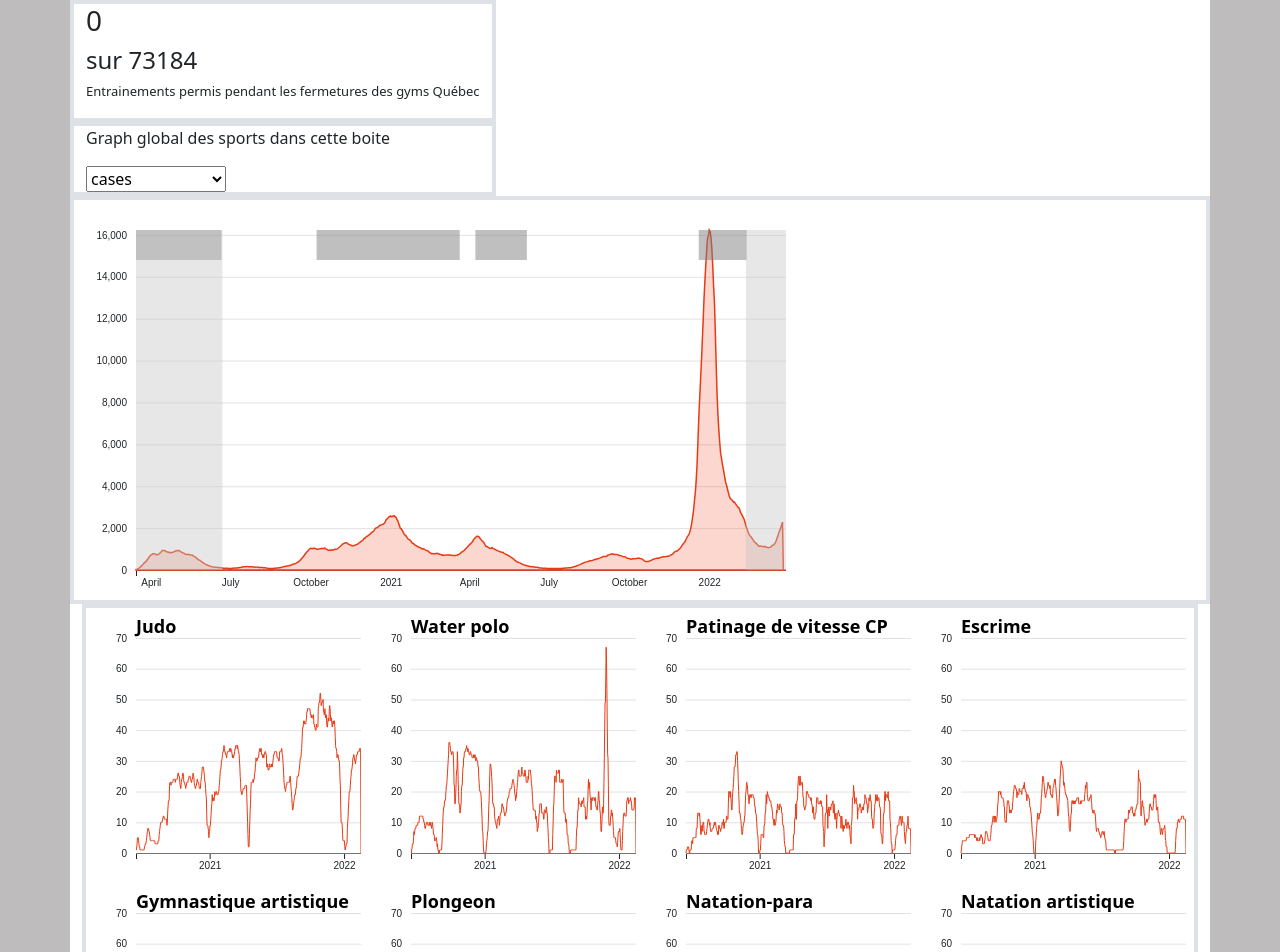
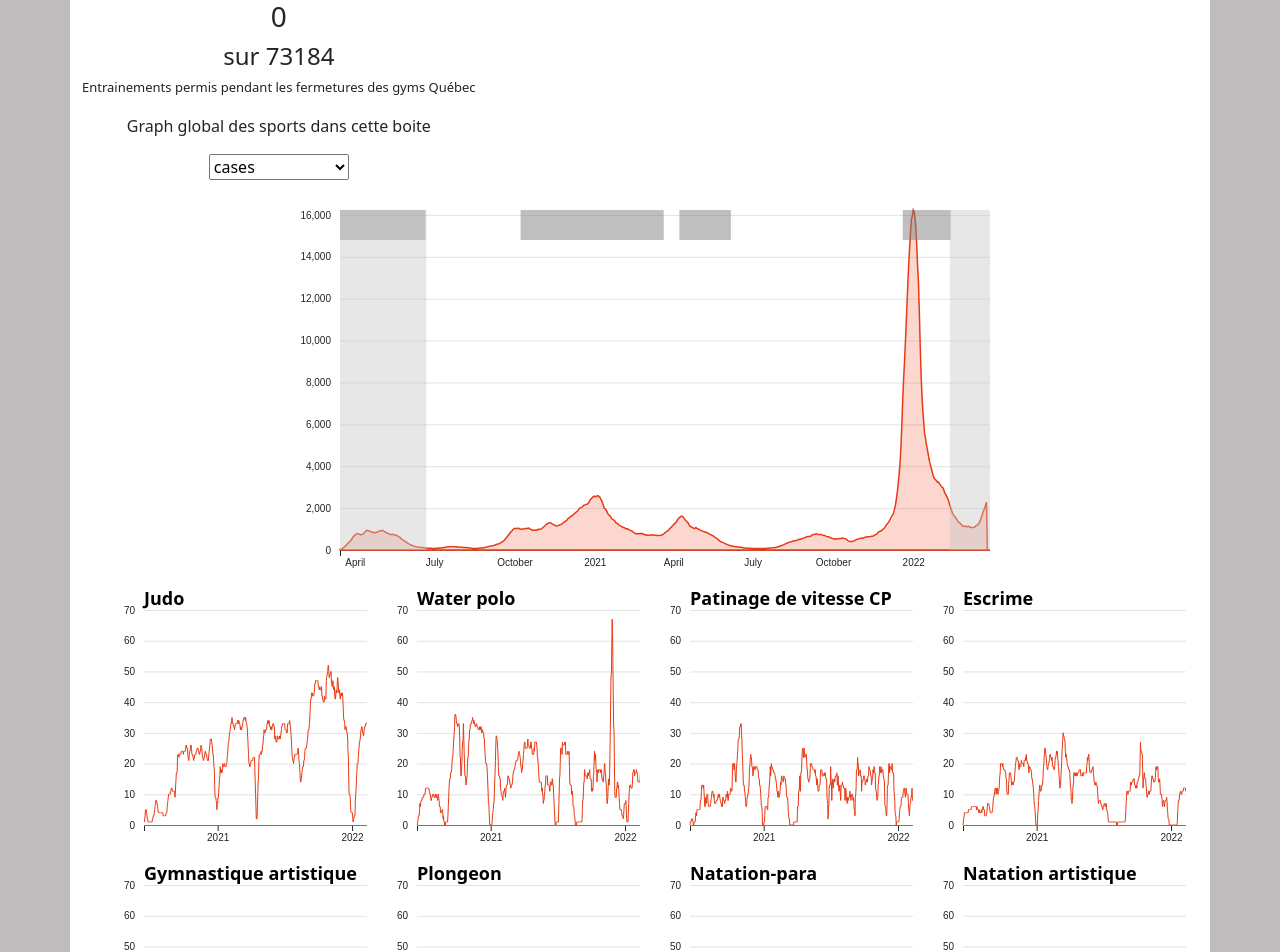
Before and after one commit to gaudasyl/INF8808_Covid-INS_H2022, a website built with Parcel: page projet/src/index.html in a window 1280 px wide. Shown: the top 952 px of the page. Built offline with nearby package versions, Linux system fonts and the light colour scheme; files whose address does not match are found by name.

Commit message:
remove bootstrap to make line separators look better

```diff
--- a/projet/src/assets/style.css
+++ b/projet/src/assets/style.css
@@ -27,3 +27,15 @@ main {
 .smallMultiple .y-axis-grid .domain path {
     display: none;
 }
+
+.container {
+    width: 100%;
+    text-align: center;
+}
+
+.container>svg {
+    width: calc(100% / 4);
+    display: inline-block;
+    vertical-align: top;
+    text-align: center;
+}
--- a/projet/src/index.html
+++ b/projet/src/index.html
@@ -9,7 +9,8 @@
 
   <link rel="stylesheet" href="assets/style.css">
   <!-- Bootstrap CSS -->
-  <link href="https://cdn.jsdelivr.net/npm/bootstrap@5.1.3/dist/css/bootstrap.min.css" rel="stylesheet" integrity="sha384-1BmE4kWBq78iYhFldvKuhfTAU6auU8tT94WrHftjDbrCEXSU1oBoqyl2QvZ6jIW3" crossorigin="anonymous">
+  <link href="https://cdn.jsdelivr.net/npm/bootstrap@5.1.3/dist/css/bootstrap.min.css" rel="stylesheet"
+    integrity="sha384-1BmE4kWBq78iYhFldvKuhfTAU6auU8tT94WrHftjDbrCEXSU1oBoqyl2QvZ6jIW3" crossorigin="anonymous">
 </head>
 
 <body>
@@ -17,7 +18,7 @@
     <div id="main-container" class="container">
       <div class="row">
         <div class="col-md-auto">
-          <div class="row border border-4">
+          <div class="row">
             <div class="count-svg">
               <h3 id="training-count"></h3>
               <h4 id="total-training-count"></h4>
@@ -26,31 +27,33 @@
               </p>
             </div>
           </div>
-          <div class="row border border-4">
+          <div class="row">
             <div class="global-sm">
               <p>Graph global des sports dans cette boite</p>
               <h3 id="hover-date"></h3>
               <select id='covid_data_select'>
                 <option value='cases'>cases</option>
                 <option value='deaths'>deaths</option>
-                <option value='hospitalisations'”>hospitalisations</option>
-                </select>
+                <option value='hospitalisations' ”>hospitalisations</option>
+              </select>
               <!-- Put the global sport div right here -->
             </div>
           </div>
         </div>
-        <div class="col border border-4">
+        <div class="col">
           <div id="covid-svg"></div>
         </div>
       </div>
-      <div id="smallMultiple-svg" class="border border-4"></div>
+      <div id="smallMultiple-svg" class="container"></div>
     </div>
   </main>
   <script src="https://d3js.org/d3.v5.js"></script>
   <script type="module" src="index.js"></script>
 
   <!-- Bootstrap Bundle with Popper -->
-  <script src="https://cdn.jsdelivr.net/npm/bootstrap@5.1.3/dist/js/bootstrap.bundle.min.js" integrity="sha384-ka7Sk0Gln4gmtz2MlQnikT1wXgYsOg+OMhuP+IlRH9sENBO0LRn5q+8nbTov4+1p" crossorigin="anonymous"></script>
+  <script src="https://cdn.jsdelivr.net/npm/bootstrap@5.1.3/dist/js/bootstrap.bundle.min.js"
+    integrity="sha384-ka7Sk0Gln4gmtz2MlQnikT1wXgYsOg+OMhuP+IlRH9sENBO0LRn5q+8nbTov4+1p"
+    crossorigin="anonymous"></script>
 </body>
 
 </html>
```
